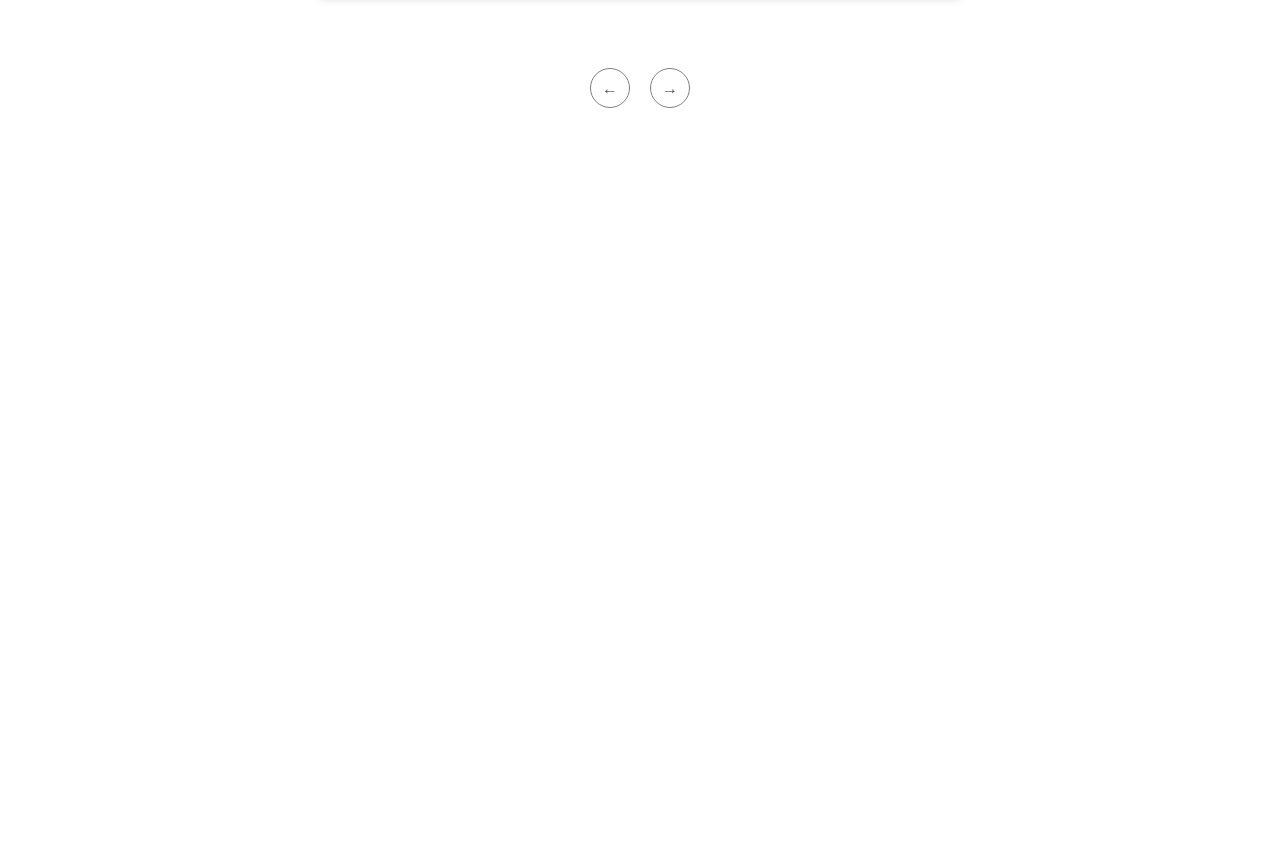
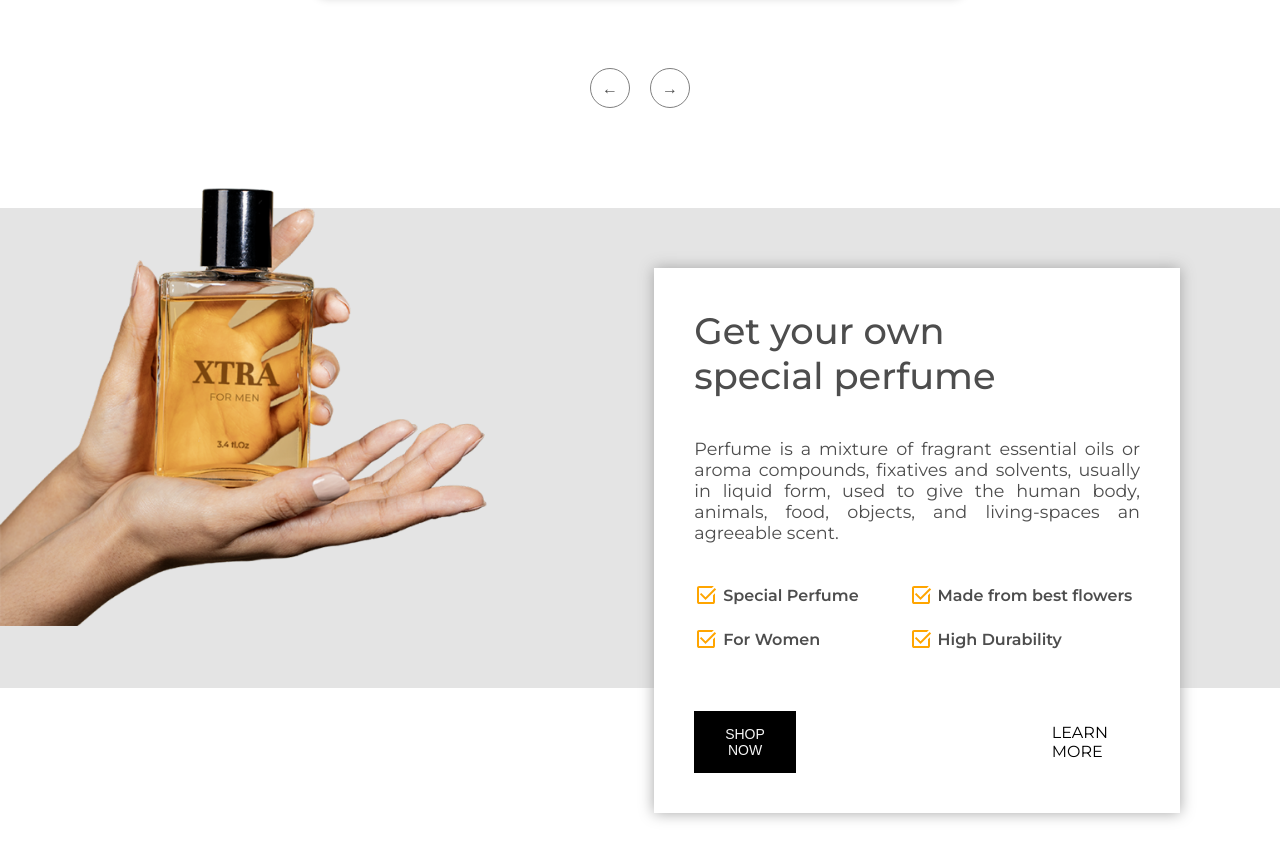
Before and after one commit to varspijoyan/perfume-shop-website-clone, a React (Create React App) app: page / in a window 1280 px wide. Shown: the part 6240-7093 px from the top of the page. Before the commit the page ends 6448 px from the top, so only its background shows below. Built offline with nearby package versions, Linux system fonts and the light colour scheme; a web font is replaced by a local one.

Commit message:
Add recommendation section

```diff
--- /dev/null
+++ b/src/components/RecommendationSection/RecommendationSection.tsx
@@ -0,0 +1,97 @@
+import React from "react";
+import image from "../../assets/img5.png";
+import styles from "../../styles/RecommendationSection.module.css";
+
+const RecommendationSection: React.FC = () => {
+  return (
+    <section className={styles.recommendationSection}>
+      <div className={styles.container}>
+        <div className={styles.imageContainer}>
+          <img src={image} alt="section image" />
+        </div>
+        <div className={styles.textContainer}>
+          <h1 className={styles.title}>
+            Get your own <br />
+            special perfume
+          </h1>
+          <p className={styles.description}>
+            Perfume is a mixture of fragrant essential oils or aroma compounds,
+            fixatives and solvents, usually in liquid form, used to give the
+            human body, animals, food, objects, and living-spaces an agreeable
+            scent.
+          </p>
+          <div className={styles.recommendations}>
+            <div>
+              <div className={styles.recommendation}>
+                <span>
+                  <svg
+                    xmlns="http://www.w3.org/2000/svg"
+                    height="24px"
+                    viewBox="0 -960 960 960"
+                    width="24px"
+                    fill="orange"
+                  >
+                    <path d="M200-120q-33 0-56.5-23.5T120-200v-560q0-33 23.5-56.5T200-840h560q8 0 15 1.5t14 4.5l-74 74H200v560h560v-266l80-80v346q0 33-23.5 56.5T760-120H200Zm261-160L235-506l56-56 170 170 367-367 57 55-424 424Z" />
+                  </svg>
+                  <span>Special Perfume</span>
+                </span>
+              </div>
+              <div className={styles.recommendation}>
+                <span>
+                  <svg
+                    xmlns="http://www.w3.org/2000/svg"
+                    height="24px"
+                    viewBox="0 -960 960 960"
+                    width="24px"
+                    fill="orange"
+                  >
+                    <path d="M200-120q-33 0-56.5-23.5T120-200v-560q0-33 23.5-56.5T200-840h560q8 0 15 1.5t14 4.5l-74 74H200v560h560v-266l80-80v346q0 33-23.5 56.5T760-120H200Zm261-160L235-506l56-56 170 170 367-367 57 55-424 424Z" />
+                  </svg>
+                  <span>For Women</span>
+                </span>
+              </div>
+            </div>
+            <div>
+              <div className={styles.recommendation}>
+                <span>
+                  <svg
+                    xmlns="http://www.w3.org/2000/svg"
+                    height="24px"
+                    viewBox="0 -960 960 960"
+                    width="24px"
+                    fill="orange"
+                  >
+                    <path d="M200-120q-33 0-56.5-23.5T120-200v-560q0-33 23.5-56.5T200-840h560q8 0 15 1.5t14 4.5l-74 74H200v560h560v-266l80-80v346q0 33-23.5 56.5T760-120H200Zm261-160L235-506l56-56 170 170 367-367 57 55-424 424Z" />
+                  </svg>
+                  <span>Made from best flowers</span>
+                </span>
+              </div>
+              <div className={styles.recommendation}>
+                <span>
+                  <svg
+                    xmlns="http://www.w3.org/2000/svg"
+                    height="24px"
+                    viewBox="0 -960 960 960"
+                    width="24px"
+                    fill="orange"
+                  >
+                    <path d="M200-120q-33 0-56.5-23.5T120-200v-560q0-33 23.5-56.5T200-840h560q8 0 15 1.5t14 4.5l-74 74H200v560h560v-266l80-80v346q0 33-23.5 56.5T760-120H200Zm261-160L235-506l56-56 170 170 367-367 57 55-424 424Z" />
+                  </svg>
+                  <span>High Durability</span>
+                </span>
+              </div>
+            </div>
+          </div>
+          <div className={styles.buttons}>
+            <button className={styles.btn}>SHOP NOW</button>
+            <a href="#" className={styles.link}>
+              LEARN MORE
+            </a>
+          </div>
+        </div>
+      </div>
+    </section>
+  );
+};
+
+export default RecommendationSection;
--- a/src/pages/MainPage.tsx
+++ b/src/pages/MainPage.tsx
@@ -8,6 +8,7 @@ import ProductsSection from "../components/ProductsSection/ProductsSection";
 import customerFeedbacks from "../locales/customersFeedbacks.json";
 import products from "../locales/products.json";
 import { IFeedback, IProduct } from "../types";
+import RecommendationSection from "../components/RecommendationSection/RecommendationSection";
 
 const MainPage: React.FC = () => {
   return (
@@ -20,6 +21,7 @@ const MainPage: React.FC = () => {
       <CustomersFeedbacksSection
         customerFeedbacks={customerFeedbacks as IFeedback[]}
       />
+      <RecommendationSection />
     </>
   );
 };
--- /dev/null
+++ b/src/styles/RecommendationSection.module.css
@@ -0,0 +1,90 @@
+.recommendationSection {
+  width: 100%;
+  background-color: rgb(228, 228, 228);
+  height: 30rem;
+  padding: 100px;
+}
+
+.container {
+  display: flex;
+  justify-content: flex-start;
+  gap: 40px;
+  align-items: center;
+}
+
+.imageContainer {
+  position: relative;
+  top: -202px;
+  left: -100px;
+  z-index: 2;
+}
+
+.imageContainer img {
+  width: 97%;
+}
+
+.textContainer {
+  width: 600px;
+  background-color: white;
+  height: auto;
+  padding: 40px;
+  display: flex;
+  flex-direction: column;
+  justify-content: center;
+  align-items: flex-start;
+  gap: 40px;
+  position: relative;
+  top: -40px;
+  z-index: 1;
+  box-shadow: 0px 0px 14px rgb(165, 165, 165);
+}
+
+.recommendations {
+  display: flex;
+  gap: 50px;
+  flex-wrap: wrap;
+}
+
+.recommendation {
+  margin-bottom: 20px;
+}
+
+.recommendation span {
+  display: flex;
+  align-items: center;
+  gap: 5px;
+}
+
+.textContainer .title {
+  font-weight: 500;
+  font-size: 2.3rem;
+}
+
+.textContainer .description {
+  font-size: 1.1rem;
+  text-align: justify;
+}
+
+.buttons {
+  display: flex;
+  justify-content: center;
+  align-items: center;
+  gap: 16rem;
+}
+
+.buttons button {
+  padding: 15px 20px;
+  border: none;
+  font-size: 14px;
+  background-color: var(--main-clr-black);
+  color: whitesmoke;
+  cursor: pointer;
+}
+
+.buttons a {
+  color: var(--main-clr-black);
+}
+
+.recommendation span:nth-child(2) {
+    font-weight: 600;
+}
```
